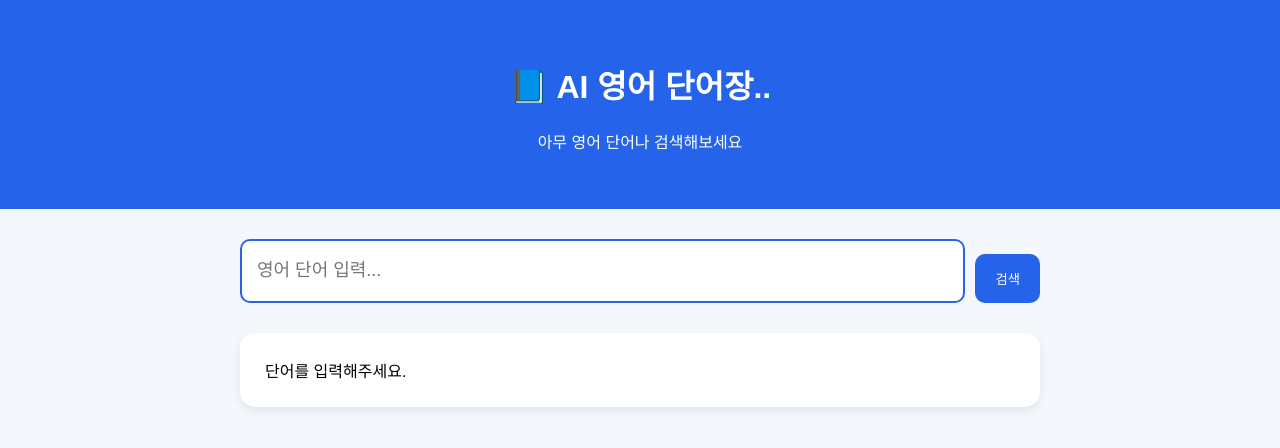
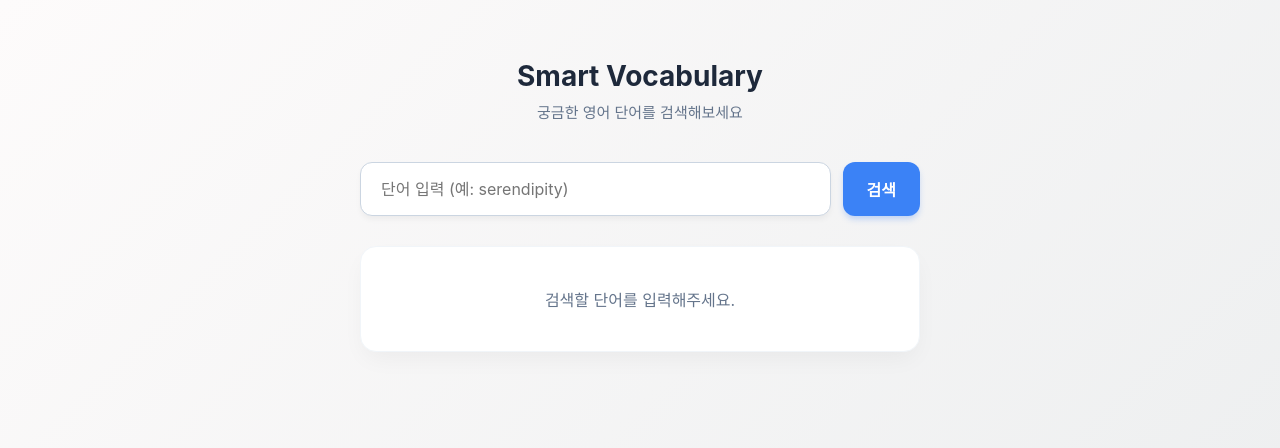
Before and after one commit to sunghoonmentee/first-website, a plain HTML site: page index.html in a window 1280 px wide. Both pictures are taken after a click on the button "검색". Drawn offline with Linux system fonts and the light colour scheme; a web font is replaced by a local one.

Commit message:
영어 프로그램 1차 수정본

```diff
--- a/index.html
+++ b/index.html
@@ -3,293 +3,354 @@
 <head>
 <meta charset="UTF-8">
 <meta name="viewport" content="width=device-width, initial-scale=1.0">
-<title>AI 영어 단어장</title>
+<title>나만의 스마트 영단어장</title>
+<!-- 깔끔한 한글 폰트 적용 -->
+<link rel="stylesheet" as="style" crossorigin href="https://cdn.jsdelivr.net/gh/orioncactus/pretendard@v1.3.8/dist/web/static/pretendard.css" />
 
 <style>
-
-body{
-    font-family:sans-serif;
-    background:#f4f7fb;
-    margin:0;
-    padding:0;
+    body {
+        font-family: 'Pretendard', -apple-system, BlinkMacSystemFont, system-ui, Roboto, sans-serif;
+        /* 부드러운 그라데이션 배경 */
+        background: linear-gradient(135deg, #fdfbfb 0%, #ebedee 100%);
+        color: #333;
+        margin: 0;
+        padding: 0;
+        min-height: 100vh;
+        display: flex;
+        flex-direction: column;
+        align-items: center;
     }
 
-header{
-    background:#2563eb;
-    color:white;
-    text-align:center;
-    padding:40px 20px;
+    .container {
+        width: 100%;
+        max-width: 600px;
+        padding: 40px 20px;
+        box-sizing: border-box;
     }
 
-.container{
-    max-width:800px;
-    margin:auto;
-    padding:30px 20px;
+    header {
+        text-align: center;
+        margin-bottom: 40px;
     }
 
-.search-box{
-    display:flex;
-    gap:10px;
-    margin-bottom:30px;
+    header h1 {
+        font-size: 28px;
+        color: #1e293b;
+        margin-bottom: 8px;
+        font-weight: 700;
     }
 
-.search-box input{
-    flex:1;
-    padding:15px;
-    font-size:18px;
-    border:2px solid #2563eb;
-    border-radius:10px;
+    header p {
+        color: #64748b;
+        font-size: 15px;
+        margin: 0;
     }
 
-.search-box button{
-    padding:15px 20px;
-    border:none;
-    background:#2563eb;
-    color:white;
-    border-radius:10px;
-    cursor:pointer;
+    .search-box {
+        display: flex;
+        gap: 12px;
+        margin-bottom: 30px;
+        position: relative;
     }
 
-.card{
-    background:white;
-    padding:25px;
-    border-radius:15px;
-    box-shadow:0 4px 10px rgba(0,0,0,0.08);
+    .search-box input {
+        flex: 1;
+        padding: 16px 20px;
+        font-size: 16px;
+        border: 1px solid #cbd5e1;
+        border-radius: 12px;
+        outline: none;
+        box-shadow: 0 4px 6px -1px rgba(0, 0, 0, 0.05);
+        transition: all 0.2s ease;
+        font-family: inherit;
     }
 
-.word{
-    font-size:40px;
-    color:#2563eb;
-    margin-bottom:10px;
+    .search-box input:focus {
+        border-color: #3b82f6;
+        box-shadow: 0 0 0 3px rgba(59, 130, 246, 0.2);
     }
 
-.phonetic{
-    color:gray;
-    margin-bottom:20px;
+    .search-box button {
+        padding: 0 24px;
+        font-size: 16px;
+        font-weight: 600;
+        border: none;
+        background: #3b82f6;
+        color: white;
+        border-radius: 12px;
+        cursor: pointer;
+        transition: background 0.2s ease;
+        box-shadow: 0 4px 6px -1px rgba(59, 130, 246, 0.3);
+        font-family: inherit;
     }
 
-.meaning{
-    font-size:24px;
-    margin-bottom:20px;
-    font-weight:bold;
+    .search-box button:hover {
+        background: #2563eb;
     }
 
-.example{
-    background:#f3f4f6;
-    padding:15px;
-    border-radius:10px;
-    margin-top:20px;
-    line-height:1.7;
+    .card {
+        background: white;
+        padding: 30px;
+        border-radius: 16px;
+        box-shadow: 0 10px 25px -5px rgba(0, 0, 0, 0.05);
+        border: 1px solid #f1f5f9;
+        animation: fadeIn 0.4s ease-out;
     }
 
-.translate{
-    color:#2563eb;
-    margin-top:15px;
-    font-weight:bold;
+    @keyframes fadeIn {
+        from { opacity: 0; transform: translateY(10px); }
+        to { opacity: 1; transform: translateY(0); }
     }
 
-.loading{
-    text-align:center;
-    font-size:20px;
+    .word {
+        font-size: 36px;
+        color: #0f172a;
+        font-weight: 800;
+        margin-bottom: 4px;
+        letter-spacing: -0.5px;
     }
 
-button{
-    padding:12px 18px;
-    border:none;
-    background:#2563eb;
-    color:white;
-    border-radius:10px;
-    cursor:pointer;
-    margin-top:15px;
+    .phonetic {
+        color: #64748b;
+        font-size: 16px;
+        margin-bottom: 24px;
+        font-family: 'Lucida Sans', 'Lucida Sans Regular', 'Lucida Grande', sans-serif;
     }
 
+    .meaning {
+        font-size: 20px;
+        margin-bottom: 24px;
+        font-weight: 600;
+        color: #1e293b;
+        line-height: 1.4;
+    }
+
+    .sound-btn {
+        display: inline-flex;
+        align-items: center;
+        gap: 8px;
+        padding: 10px 16px;
+        background: #f8fafc;
+        border: 1px solid #e2e8f0;
+        color: #475569;
+        border-radius: 8px;
+        font-weight: 600;
+        font-size: 14px;
+        cursor: pointer;
+        transition: all 0.2s;
+        font-family: inherit;
+    }
+
+    .sound-btn:hover {
+        background: #f1f5f9;
+        color: #0f172a;
+    }
+
+    .example-box {
+        background: #f8fafc;
+        padding: 20px;
+        border-radius: 12px;
+        margin-top: 24px;
+        border-left: 4px solid #3b82f6;
+    }
+
+    .example-box strong {
+        color: #3b82f6;
+        font-size: 14px;
+        display: block;
+        margin-bottom: 12px;
+    }
+
+    .example-text {
+        font-size: 16px;
+        line-height: 1.6;
+        color: #334155;
+        font-style: italic;
+    }
+
+    .translate-text {
+        color: #475569;
+        margin-top: 12px;
+        font-size: 15px;
+        line-height: 1.5;
+        padding-top: 12px;
+        border-top: 1px dashed #cbd5e1;
+    }
+
+    .loading, .error-msg {
+        text-align: center;
+        padding: 40px 0;
+        color: #64748b;
+        font-size: 16px;
+    }
 </style>
 </head>
 
 <body>
 
+<div class="container">
     <header>
-    <h1>📘 AI 영어 단어장..</h1>
-    <p>아무 영어 단어나 검색해보세요</p>
+        <h1>Smart Vocabulary</h1>
+        <p>궁금한 영어 단어를 검색해보세요</p>
     </header>
 
-<div class="container">
-
     <div class="search-box">
-
         <input
             type="text"
             id="searchInput"
-            placeholder="영어 단어 입력..."
+            placeholder="단어 입력 (예: serendipity)"
+            onkeypress="if(event.key === 'Enter') searchWord()"
         >
-
-        <button onclick="searchWord()">
-            검색
-        </button>
-
+        <button onclick="searchWord()">검색</button>
     </div>
 
     <div id="result"></div>
-
 </div>
 
 <script>
-
-async function searchWord(){
-
-    const word = document
-        .getElementById("searchInput")
-        .value
-        .trim()
-        .toLowerCase();
-
+async function searchWord() {
+    const searchInput = document.getElementById("searchInput");
+    const word = searchInput.value.trim().toLowerCase();
     const result = document.getElementById("result");
 
-    if(word === ""){
-
+    if (word === "") {
         result.innerHTML = `
-            <div class="card">
-                단어를 입력해주세요.
+            <div class="card error-msg">
+                검색할 단어를 입력해주세요.
             </div>
         `;
-
         return;
     }
 
+    result.innerHTML = `<div class="loading">단어 정보를 가져오는 중입니다... 🔍</div>`;
+
+    try {
+        // 1. 사전 API 호출
+        const response = await fetch("https://api.dictionaryapi.dev/api/v2/entries/en/" + word);
+        const data = await response.json();
+
+        if (data.title === "No Definitions Found") {
             result.innerHTML = `
-        <div class="loading">
-            🔍 검색중...
+                <div class="card error-msg">
+                    <strong>'${word}'</strong> 단어를 사전에서 찾을 수 없습니다.<br>
+                    스펠링을 다시 확인해주세요.
                 </div>
             `;
-
-    try{
-
-        // 영어 사전 API
-        const response = await fetch(
-            "https://api.dictionaryapi.dev/api/v2/entries/en/" + word
-        );
-
-        const data = await response.json();
-
-        if(data.title === "No Definitions Found"){
-
-            result.innerHTML = `
-                <div class="card">
-                    ❌ 단어를 찾을 수 없습니다.
-                </div>
-            `;
-
             return;
         }
 
         const item = data[0];
 
-        // 발음
-        const phonetic =
-            item.phonetic || "발음 정보 없음";
+        // 2. 발음 기호 찾기 (배열 안쪽에 숨어있는 경우까지 탐색)
+        let phonetic = item.phonetic;
+        if (!phonetic && item.phonetics && item.phonetics.length > 0) {
+            const foundPhonetic = item.phonetics.find(p => p.text);
+            if (foundPhonetic) phonetic = foundPhonetic.text;
+        }
+        phonetic = phonetic || ""; // 발음 기호가 아예 없으면 빈 문자열
 
-        // 영어 뜻
-        const englishMeaning =
-            item.meanings?.[0]
-            ?.definitions?.[0]
-            ?.definition || "뜻 없음";
-
-        // 예문
-        let example =
-            item.meanings?.[0]
-            ?.definitions?.[0]
-            ?.example;
-
-        // 예문 없으면 자동 생성
-        if(!example){
-            example =
-                `I use the word "${word}" every day.`;
+        // 3. 원어민 오디오 파일 찾기
+        let audioUrl = "";
+        if (item.phonetics && item.phonetics.length > 0) {
+            const foundAudio = item.phonetics.find(p => p.audio && p.audio.length > 0);
+            if (foundAudio) audioUrl = foundAudio.audio;
         }
 
-        // 뜻 번역
-        const meaningTranslate = await fetch(
-            `https://api.mymemory.translated.net/get?q=${englishMeaning}&langpair=en|ko`
-        );
+        // 4. 영어 뜻 찾기
+        const englishMeaning = item.meanings?.[0]?.definitions?.[0]?.definition || "제공된 뜻이 없습니다.";
 
-        const meaningData =
-            await meaningTranslate.json();
+        // 5. 영어 예문 찾기
+        let example = item.meanings?.[0]?.definitions?.[0]?.example;
+        if (!example) {
+            example = `She tried to use the word "${word}" in a sentence.`;
+        }
 
-        const koreanMeaning =
-            meaningData.responseData.translatedText;
+        // 6. 뜻 번역 (특수문자로 인한 에러 방지를 위해 encodeURIComponent 사용)
+        let koreanMeaning = "번역을 불러올 수 없습니다.";
+        try {
+            const encodedMeaning = encodeURIComponent(englishMeaning);
+            const meaningTranslate = await fetch(`https://api.mymemory.translated.net/get?q=${encodedMeaning}&langpair=en|ko`);
+            const meaningData = await meaningTranslate.json();
+            koreanMeaning = meaningData.responseData.translatedText;
 
-        // 예문 번역
-        const exampleTranslate = await fetch(
-            `https://api.mymemory.translated.net/get?q=${example}&langpair=en|ko`
-        );
+            // MyMemory API 일일 한도 초과 시 처리
+            if(koreanMeaning.includes("MYMEMORY WARNING")) {
+                koreanMeaning = `(번역 한도 초과) ${englishMeaning}`;
+            }
+        } catch(e) {
+            koreanMeaning = englishMeaning; // 에러시 영어 그대로 출력
+        }
 
-        const exampleData =
-            await exampleTranslate.json();
+        // 7. 예문 번역
+        let koreanExample = "예문 해석을 불러올 수 없습니다.";
+        try {
+            const encodedExample = encodeURIComponent(example);
+            const exampleTranslate = await fetch(`https://api.mymemory.translated.net/get?q=${encodedExample}&langpair=en|ko`);
+            const exampleData = await exampleTranslate.json();
+            koreanExample = exampleData.responseData.translatedText;
 
-        const koreanExample =
-            exampleData.responseData.translatedText;
+            if(koreanExample.includes("MYMEMORY WARNING")) {
+                koreanExample = "(번역 한도 초과)";
+            }
+        } catch(e) {
+            koreanExample = "";
+        }
 
-        // 화면 출력
+        // 화면 렌더링
         result.innerHTML = `
             <div class="card">
+                <div class="word">${item.word}</div>
+                ${phonetic ? `<div class="phonetic">${phonetic}</div>` : ''}
 
-                <div class="word">
-                    ${item.word}
-                </div>
+                <div class="meaning">🇰🇷 ${koreanMeaning}</div>
 
-                <div class="phonetic">
-                    ${phonetic}
-                </div>
-
-                <div class="meaning">
-                    🇰🇷 뜻 : ${koreanMeaning}
-                </div>
-
-                <button onclick="speakWord('${item.word}')">
+                <button class="sound-btn" onclick="speakWord('${item.word}', '${audioUrl}')">
                     🔊 발음 듣기
                 </button>
 
-                <div class="example">
-
-                    <strong>📖 영어 예문</strong><br><br>
-
-                    ${example}
-
-                    <div class="translate">
-
-                        🇰🇷 예문 해석<br><br>
-
-                        ${koreanExample}
-
+                <div class="example-box">
+                    <strong>📖 활용 예문</strong>
+                    <div class="example-text">"${example}"</div>
+                    <div class="translate-text">🇰🇷 ${koreanExample}</div>
                 </div>
-
-                </div>
-
             </div>
         `;
 
-    }catch(error){
-
+    } catch (error) {
         result.innerHTML = `
-            <div class="card">
-                ❌ 오류 발생
+            <div class="card error-msg">
+                네트워크 오류가 발생했습니다. 잠시 후 다시 시도해주세요.
             </div>
         `;
-
         console.error(error);
     }
 }
 
-// 발음 기능
-function speakWord(word){
+// 오디오 재생 및 TTS 기능
+function speakWord(word, audioUrl) {
+    // 1. API에서 제공하는 원어민 녹음 파일이 있으면 그것을 우선 재생
+    if (audioUrl && audioUrl !== 'undefined' && audioUrl !== '') {
+        const audio = new Audio(audioUrl);
+        audio.play().catch(e => {
+            console.log("오디오 재생 실패, 기계음으로 대체합니다.");
+            fallbackTTS(word);
+        });
+    } else {
+        // 2. 녹음 파일이 없으면 브라우저 내장 기계음(TTS) 사용
+        fallbackTTS(word);
+    }
+}
 
-    const speech =
-        new SpeechSynthesisUtterance(word);
-
+function fallbackTTS(word) {
+    if (!window.speechSynthesis) {
+        alert("이 브라우저에서는 음성 합성을 지원하지 않습니다.");
+        return;
+    }
+    const speech = new SpeechSynthesisUtterance(word);
     speech.lang = "en-US";
-
+    speech.rate = 0.9; // 발음 속도를 살짝 늦춰서 자연스럽게
     window.speechSynthesis.speak(speech);
 }
-
 </script>
 
 </body>
```
Lines whose indentation alone changed are shown as unchanged.
